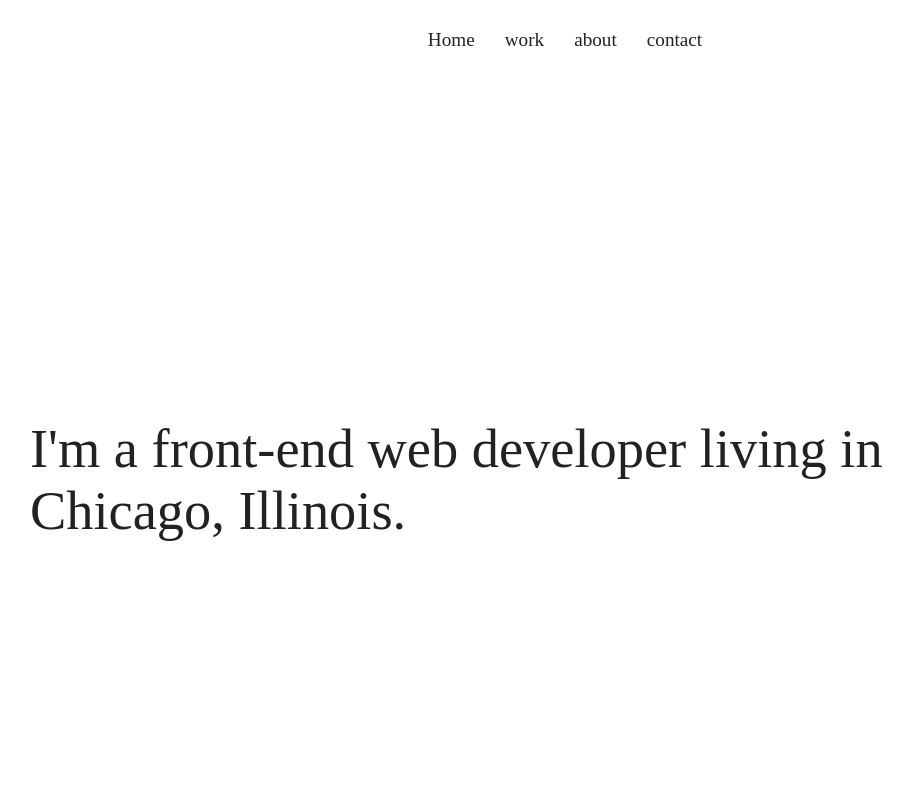
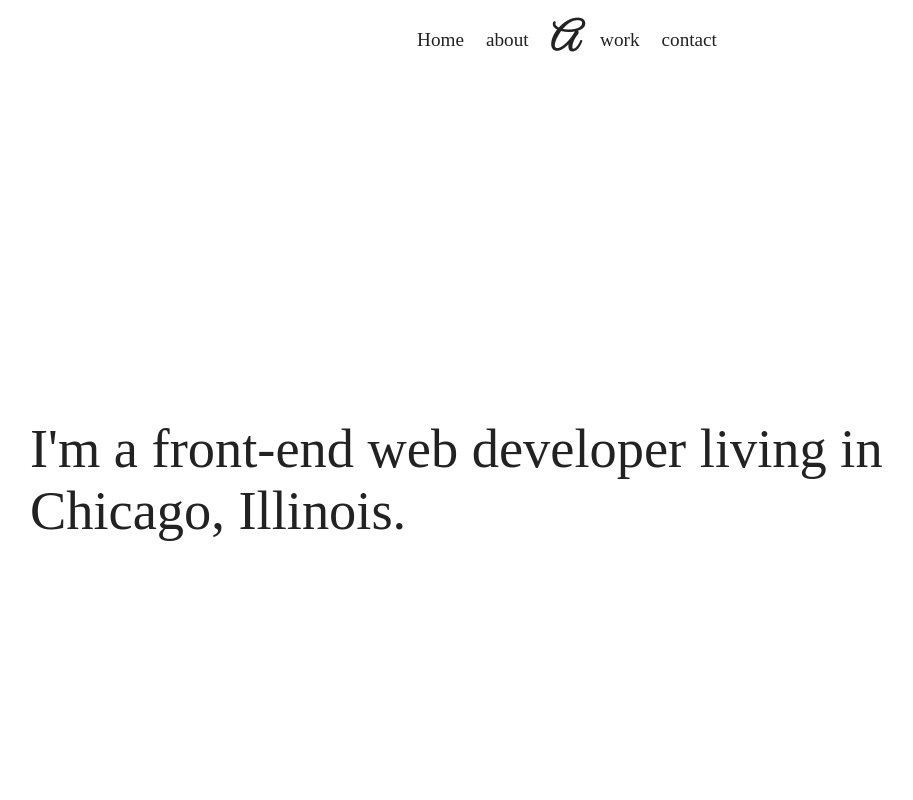
Before and after one commit to amichaelm/amichaelm.github.io, a plain HTML site: page index.html in a window 1280 px wide. Shown: the top 800 px of the page, without its empty margins (70-983 px from the left). Drawn offline with nearby package versions, Linux system fonts and the light colour scheme; a web font is replaced by a local one.

Commit message:
quick logo

```diff
--- a/css/aPortfolio.css
+++ b/css/aPortfolio.css
@@ -32,10 +32,16 @@ ul a {
   font-family: 'Francois One';
   font-weight: lighter;
   font-size: 1.2em;
-  padding: 10px;
-  margin-right: 10px;
+  padding: 8px;
+  margin-right: 6px;
   color: #222;
   border: #fff;
+}
+ul .logo {
+    font-family: 'Great Vibes';
+    font-size: 2.4em;
+    font-weight: bold;
+    text-transform: uppercase;
 }
 ul a:hover {
   border-bottom: 8px solid #45d9fd;
@@ -416,6 +422,9 @@ ul a:hover {
     ul a:hover {
         border-bottom: 4px solid #45d9fd;
     }
+    ul .logo {
+        font-size: 1.8em;
+    }
     .header h1 {
         font-size: 1.8em;
         font-family: 'Playfair Display';
--- a/index.html
+++ b/index.html
@@ -6,13 +6,16 @@
     <meta charset="utf-8" lang="en" />
     <link href="https://fonts.googleapis.com/css?family=Abril+Fatface|Cantata+One|Droid+Serif|Francois+One|Khula|Playfair+Display|Slabo+27px" rel="stylesheet">
     <link href="https://fonts.googleapis.com/css?family=Fredericka+the+Great|Satisfy" rel="stylesheet">
+    <link href="https://fonts.googleapis.com/css?family=Great+Vibes" rel="stylesheet">
+
 </head>
 <body>
     <nav id="Home">
         <ul>
           <li><a href="#Home">Home</a></li>
+          <li><a href="#about">about</a></li>
+          <a class="logo" href="">a</a>
           <li><a href="#work">work</a></li>
-          <li><a href="#about">about</a></li>
           <li><a href="#contact">contact</a></li>
         </ul>
       </nav>
```
